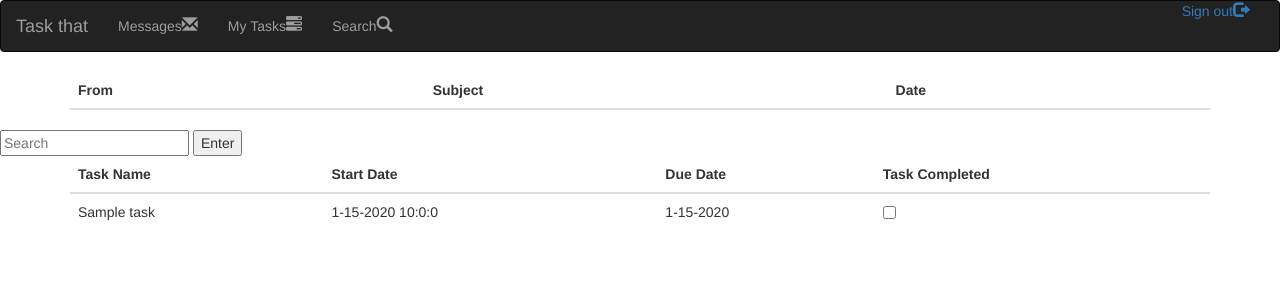
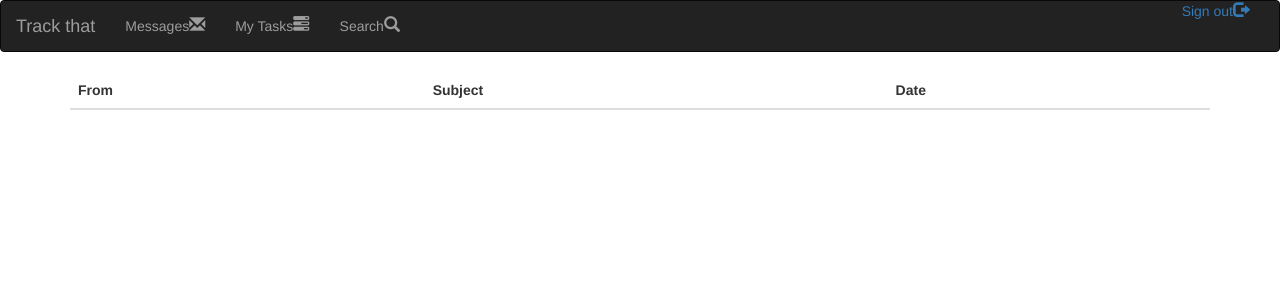
Before and after one commit to TiyaBelay/Task-Manager-Project, a Flask app: template templates/index.html in a window 1280 px wide. Shown: the top 300 px of the page. Run offline with Flask 2, Linux system fonts and the light colour scheme; tables that the repository leaves empty hold one stand-in row (values such as "Sample post"); the template is opened without the code that fills it: values that come from a table or form of the project are taken from there, most other values are stand-ins (such as "Sample title", 1, 10 or a date in 2020); lists and menus that the app fills with data are empty; some libraries are stand-ins or nearby versions.

Commit message:
Updated completion date and fixed the the completed task bug

```diff
--- a/model.py
+++ b/model.py
@@ -58,7 +58,6 @@ class Task(db.Model):
     due_date = db.Column(db.Date, nullable=True)
     task_completed = db.Column(db.Boolean, nullable=True)
     task_comp_date = db.Column(db.DateTime, nullable=True)
-    #Since I want the task_name to be searchable, it got defined within the search vector
     search_vector = db.Column(TSVectorType('task_name'))
 
 
--- a/server.py
+++ b/server.py
@@ -13,6 +13,7 @@ from flask import Flask, session, render_template, request, flash, redirect, url
 from flask.json import jsonify
 from flask_debugtoolbar import DebugToolbarExtension
 from model import User, Email, Task, connect_to_db, db
+from datetime import datetime
 
 from sqlalchemy_searchable import search
 
@@ -109,23 +110,29 @@ def search_task():
         db.session.add(task)
         db.session.commit()
 
-    tasks = Task.query.all()
+    return redirect("/task-list")
 
-    return jsonify(msg_id=msg_id,
-                    tasks=tasks)
-
-@app.route("/task-list")
-def list_of_tasks():
+@app.route("/add-completed-tasks")
+def comp_tasks():
 
     # import pdb; pdb.set_trace()
-    task_completion = request.args.get('comp') #this returns None
+    task_completion = request.args.get('comp')
     task_name = request.args.get('task')
+    task_date_unicode = request.args.get('task_comp_date')
+    task_date_parsed = datetime.strptime(task_date_unicode.split(' G')[0], '%a %b %d %Y %H:%M:%S').strftime('%m/%d/%Y %H:%M:%S')
 
     taskindb = db.session.query(Task).filter(Task.task_name == task_name).first()
 
     if taskindb:
         taskindb.task_completed = task_completion
+        taskindb.task_comp_date=task_date_parsed
         db.session.commit()
+
+        return jsonify(task_completion=task_completion,
+                        task_name=task_name)
+
+@app.route("/task-list")
+def list_of_tasks():
 
     tasks = Task.query.all()
 
--- a/static/js/inbox.js
+++ b/static/js/inbox.js
@@ -51,13 +51,6 @@ $("#submit").click(function() {
 });
 
 // Adds task info to db
-
-function getTasks(response) {
-    var tasks = response.tasks;
-    $(".messageoutput").hide();
-}
-
-
 $("#submit").click(function() {
     var newTaskName = document.getElementById("taskname").value;
     var taskDueDate = document.getElementById("duedate").value;
--- a/templates/base.html
+++ b/templates/base.html
@@ -18,7 +18,7 @@
         <div class="navbar-header">
             <button type="button" class="navbar-toggle" data-toggle="collapse" data-target="#bs-sidebar-navbar-collapse-1">
             </button>
-            <a class="navbar-brand">Task that</a>
+            <a class="navbar-brand">Track that</a>
         </div>
         <!-- Collect the nav links, forms, and other content for toggling -->
         <div class="collapse navbar-collapse" id="bs-sidebar-navbar-collapse-1">
--- a/templates/index.html
+++ b/templates/index.html
@@ -18,7 +18,7 @@
         <div class="navbar-header">
             <button type="button" class="navbar-toggle" data-toggle="collapse" data-target="#bs-sidebar-navbar-collapse-1">
             </button>
-            <a class="navbar-brand">Task that</a>
+            <a class="navbar-brand">Track that</a>
         </div>
         <!-- Collect the nav links, forms, and other content for toggling -->
         <div class="collapse navbar-collapse" id="bs-sidebar-navbar-collapse-1">
@@ -92,35 +92,6 @@
 <!-- Body of message -->
 <div id="messageoutput"></div>
 
-
-<!-- Search box-->
-<form action="/search-tasks" id="search-form">
-    <input id="searchbox" type="text" name="q" placeholder="Search">
-    <input type="submit" value="Enter">
-</form>
-
-<!-- List of tasks -->
-<div class="container">
-<table class="table">
-    <thead>
-      <tr>
-        <th>Task Name</th>
-        <th>Start Date</th>
-        <th>Due Date</th>
-        <th>Task Completed</th>
-
-      {% for i in tasks %}
-      <tr>
-        <td id="{{ i.task_name }}" class="taskname"> {{ i.task_name }} </td>
-        <td> {{ i.task_created_at.month }}-{{ i.task_created_at.day }}-{{ i.task_created_at.year}} {{ i.task_created_at.hour }}:{{ i.task_created_at.minute }}:{{ i.task_created_at.second }} </td>
-        <td> {{ i.due_date.month }}-{{ i.due_date.day }}-{{ i.due_date.year}} </td>
-        <td><input id = "checkbox" type="checkbox" name="comp" value="Completed"></td>
-      </tr>
-      {% endfor %}
-    </tbody>
-</table>
-</div>
-
-    <script src="/static/js/inbox.js"></script>
+<script src="/static/js/inbox.js"></script>
 </body>
 </html>
```
Also changed, not shown: static/js/listoftasks.js (+37 -6 lines), templates/listoftasks.html (+8 -2 lines).
